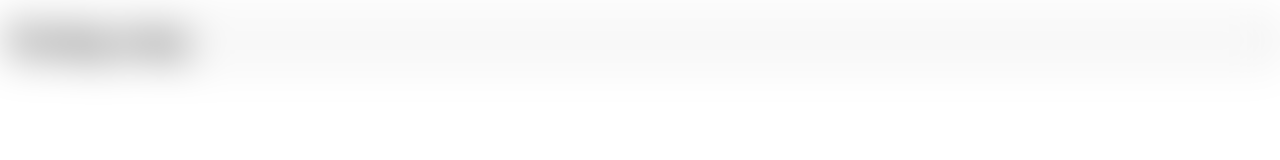
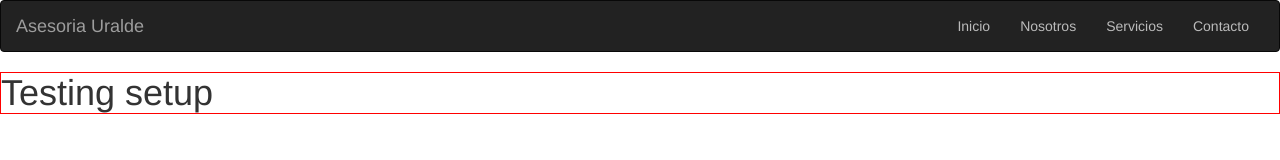
Before and after one commit to Sturmol/asesoriaUralde, a website: page index.html in a window 1280 px wide. Drawn offline with nearby package versions, Linux system fonts and the light colour scheme.

Commit message:
Navbar added

```diff
--- a/index.html
+++ b/index.html
@@ -2,9 +2,42 @@
 <html>
 <head>
   <title>Asesoria Uralde</title>
+  <meta name="viewport" content="width=device-width, initial-scale=1, maximum-scale=1, user-scalable=no">
+  <link rel="stylesheet" href="css/bootstrap.min.css">
   <link rel="stylesheet" href="css/styles.css">
 </head>
 <body>
+  <header>
+    <nav class="navbar navbar-inverse navbar-default">
+      <div class="container-fluid">
+        <!-- Brand and toggle get grouped for better mobile display -->
+        <div class="navbar-header">
+          <button type="button" class="navbar-toggle collapsed" data-toggle="collapse" data-target="#bs-example-navbar-collapse-1" aria-expanded="false">
+            <span class="sr-only">Toggle navigation</span>
+            <span class="icon-bar"></span>
+            <span class="icon-bar"></span>
+            <span class="icon-bar"></span>
+          </button>
+          <a class="navbar-brand" href="#">Asesoria Uralde</a>
+        </div>
+
+        <!-- Collect the nav links, forms, and other content for toggling -->
+        <div class="collapse navbar-collapse" id="bs-example-navbar-collapse-1">
+
+          <ul class="nav navbar-nav navbar-right">
+            <li><a href="#inicio">Inicio</a></li>
+            <li><a href="#nosotros">Nosotros</a></li>
+            <li><a href="#servicios">Servicios</a></li>
+            <li><a href="#contacto">Contacto</a></li>
+          </ul>
+        </div><!-- /.navbar-collapse -->
+      </div><!-- /.container-fluid -->
+    </nav>
+  </header>
   <h1>Testing setup</h1>
+
+  <!-- jQuery and Bootstrap's JavaScript-->
+    <script src="https://ajax.googleapis.com/ajax/libs/jquery/1/jquery.min.js"></script>
+    <script src="js/bootstrap.min.js"></script>
 </body>
 </html>
--- a/scss/styles.scss
+++ b/scss/styles.scss
@@ -1,6 +1,13 @@
 @import "vars";
 
 h1 {
-  border: 1px solid black;
-  filter:blur(20px);
+  border: 1px solid red;
 }
+
+.navbar {
+  margin-bottom: 0px;
+}
+
+.navbar-inverse .navbar-nav>li>a {
+    color: #bbb;
+}
```
Also changed, not shown: css/bootstrap.min.css (added), css/styles.css, js/bootstrap.min.js (added), 1 other file.
